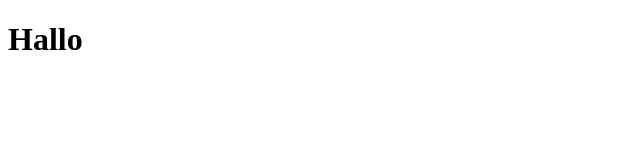
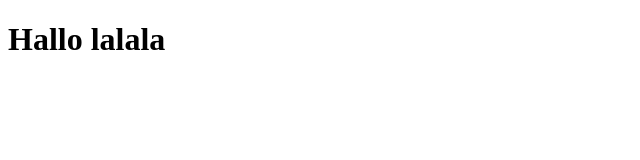
Before and after one commit to xToast22/xToast22.github.io, a plain HTML site: page index.html in a window 1280 px wide. Shown: the whole page, without its empty margins (0-640 px from the left). Drawn offline with Linux system fonts and the light colour scheme.

Commit message:
Update index.html
lalala

```diff
--- a/index.html
+++ b/index.html
@@ -1,7 +1,7 @@
 <!DOCTYPE html>
 <html>
 <body>
-<h1>Hallo</h1>
+<h1>Hallo lalala</h1>
 <p></p>
 </body>
 </html>
```
